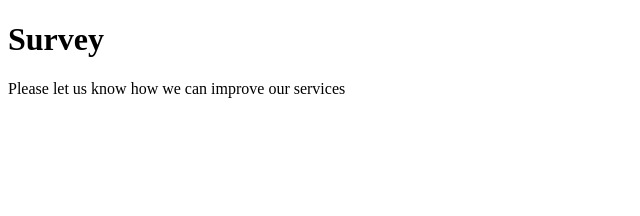
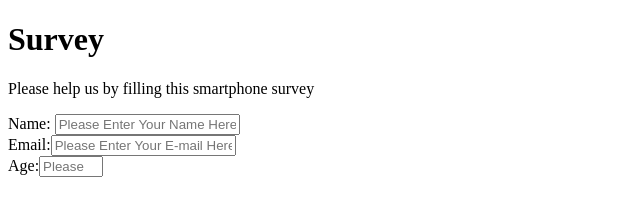
Before and after one commit to Vishu0510/survey-form, a plain HTML site: page index.html in a window 1280 px wide. Shown: the whole page, without its empty margins (0-640 px from the left). Drawn offline with Linux system fonts and the light colour scheme.

Commit message:
Added Name Email and Age to form

```diff
--- a/index.html
+++ b/index.html
@@ -12,11 +12,14 @@
 	<body>
 		<header>
 			<h1 id="title"> Survey </h1>
-			<p id="description"> Please let us know how we can improve our services </p>
+			<p id="description"> Please help us by filling this smartphone survey </p>
 		</header>
 
 		<main>
 			<form id="survey-form">
+				<label id="name-label" for="name">Name:</label> <input type="text" id="name" placeholder="Please Enter Your Name Here"> <br>
+				<label id="email-label" for="email">Email:</label><input type="email" id="email" placeholder="Please Enter Your E-mail Here"> <br>
+				<label id="number-label" for="number">Age:</label><input type="number" id="number" min="5" max="120" placeholder="Please Enter Your Age Here">
 			</form>
 		</main>
 
```
